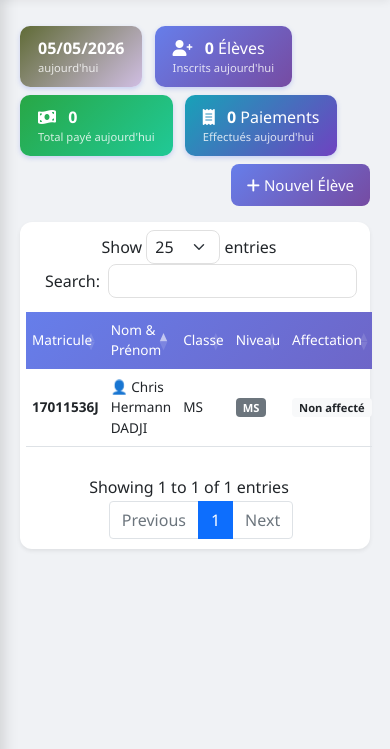
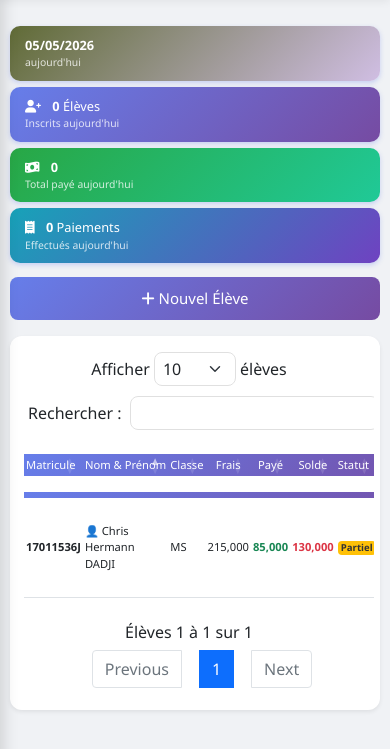
Before and after one commit to assagouJo/laureades.cg, a Flask app: page /eleves in a window 390 px wide. Shown: the part 50-799 px from the top of the page. Run offline with Flask 3, Linux system fonts and the light colour scheme; a user stored in the database is signed in; lists and menus that the app fills with data are empty; some libraries are stand-ins or nearby versions.

Commit message:
update app mobile wise

```diff
--- a/templates/eleves.html
+++ b/templates/eleves.html
@@ -36,10 +36,10 @@
     .table { font-size: 0.85rem !important; }
     .table td, .table th { padding: 8px 6px !important; vertical-align: middle; }
     .table thead { background: linear-gradient(135deg, #667eea 0%, #764ba2 100%); color: white; }
-    .table thead th { border-bottom: none; font-weight: 500; }
+    .table thead th { border-bottom: none; font-weight: 500; white-space: nowrap; }
 
     .btn-sm { padding: 4px 8px !important; font-size: 0.75rem !important; }
-    .badge { font-size: 0.7rem !important; padding: 4px 7px !important; }
+    .badge { font-size: 0.7rem !important; padding: 4px 7px !important; white-space: nowrap; }
 
     .badge-paye { background: #28a745; color: white; }
     .badge-partiel { background: #ffc107; color: #333; }
@@ -72,6 +72,151 @@
         from { transform: translateX(100%); opacity: 0; }
         to { transform: translateX(0); opacity: 1; }
     }
+
+    /* ========== STYLES RESPONSIVE ========== */
+
+    /* Tablette et petits écrans (jusqu'à 992px) */
+    @media (max-width: 992px) {
+        .container-fluid {
+            padding-left: 5px !important;
+            padding-right: 5px !important;
+        }
+
+        .stats-badge {
+            width: calc(50% - 12px);
+            padding: 8px 12px;
+            font-size: 0.8rem;
+            margin-right: 4px;
+            margin-bottom: 4px;
+        }
+
+        .stats-badge small { font-size: 0.65rem; }
+
+        .table td, .table th {
+            padding: 6px 4px !important;
+            font-size: 0.8rem !important;
+        }
+
+        .btn-sm {
+            padding: 3px 6px !important;
+            font-size: 0.7rem !important;
+        }
+
+        /* Cacher les colonnes moins prioritaires */
+        .col-affectation { display: none; }
+    }
+
+    /* Tablette portrait et mobiles larges (jusqu'à 768px) */
+    @media (max-width: 768px) {
+        .stats-badge {
+            width: calc(50% - 8px);
+            padding: 6px 10px;
+        }
+
+        .btn-group-sm > .btn {
+            padding: 2px 5px !important;
+        }
+
+        /* Cacher la colonne niveau */
+        .col-niveau { display: none; }
+
+        /* Réduire le padding des cellules */
+        .table td, .table th {
+            padding: 4px 3px !important;
+            font-size: 0.75rem !important;
+        }
+
+        /* DataTable pagination plus compacte */
+        .dataTables_paginate .paginate_button {
+            padding: 0.25em 0.5em;
+            margin-left: 2px;
+        }
+
+        .dataTables_length,
+        .dataTables_filter {
+            margin-bottom: 10px;
+        }
+
+        .dataTables_filter input {
+            width: 150px;
+        }
+    }
+
+    /* Mobiles (jusqu'à 576px) */
+    @media (max-width: 576px) {
+        .container-fluid {
+            padding-left: 0 !important;
+            padding-right: 0 !important;
+        }
+
+        /* Stats badges en pleine largeur */
+        .stats-badge {
+            width: 100%;
+            margin-right: 0;
+            margin-bottom: 6px;
+            padding: 10px 15px;
+        }
+
+        /* Cacher la colonne affectation si pas déjà fait */
+        .col-affectation { display: none; }
+
+        /* Réduire la taille des badges */
+        .badge {
+            font-size: 0.65rem !important;
+            padding: 2px 4px !important;
+        }
+
+        /* Modals plein écran sur mobile */
+        .modal-dialog {
+            margin: 0.5rem;
+            max-width: none;
+        }
+
+        /* Titre de page adapté */
+        .card-body { padding: 8px !important; }
+
+        /* Boutons d'action en colonne */
+        .btn-group-sm {
+            display: flex;
+            flex-direction: column;
+            gap: 2px;
+        }
+
+        .btn-group-sm .btn {
+            border-radius: 4px !important;
+            width: 100%;
+        }
+
+        /* Enlever les bordures arrondies problématiques */
+        .btn-group-sm .btn:not(:last-child) {
+            border-radius: 4px !important;
+        }
+
+        /* Notification toast pleine largeur */
+        .notification-toast {
+            left: 20px;
+            right: 20px;
+            min-width: auto;
+        }
+    }
+
+    /* Très petits écrans (jusqu'à 480px) */
+    @media (max-width: 480px) {
+        .table td, .table th {
+            padding: 3px 2px !important;
+            font-size: 0.7rem !important;
+        }
+
+        .btn-sm {
+            padding: 2px 4px !important;
+            font-size: 0.65rem !important;
+        }
+
+        .badge {
+            font-size: 0.6rem !important;
+            padding: 2px 3px !important;
+        }
+    }
 </style>
 {% endblock %}
 
@@ -79,8 +224,8 @@
 <div class="container-fluid">
 
     <!-- STATISTIQUES JOURNALIÈRES -->
-    <div class="row mb-3 mt-3">
-        <div class="col-12">
+    <div class="row mb-3 mt-3 align-items-center">
+        <div class="col-12 col-md-auto mb-2 mb-md-0">
             <div class="stats-badge" style="background: linear-gradient(135deg, #606b36 0%, #d0bee3 100%);">
                 <strong id="dateAujourdhui">{{ date_aujourdhui }}</strong>
                 <small>aujourd'hui</small>
@@ -102,11 +247,11 @@
                 <strong id="nombrePaiements">{{ nombre_paiements_aujourdhui }}</strong> Paiements
                 <small>Effectués aujourd'hui</small>
             </div>
+        </div>
 
-        </div>
         {% if current_user.role in ['admin', 'comptable'] %}
-        <div>
-            <a href="{{ url_for('ajouter_eleve') }}" class="btn btn-primary float-end">
+        <div class="col-12 col-md-auto ms-auto">
+            <a href="{{ url_for('ajouter_eleve') }}" class="btn btn-primary w-100 w-md-auto">
                 <i class="fas fa-plus me-1"></i>Nouvel Élève
             </a>
         </div>
@@ -117,14 +262,14 @@
     <div class="card shadow-sm p-2">
         <div class="card-body p-0">
             <div class="table-responsive">
-                <table class="table table-hover mb-0 p-2" id="elevesTable">
+                <table class="table table-hover mb-0 p-2" id="elevesTable" style="width:100%;">
                     <thead>
                         <tr>
                             <th>Matricule</th>
                             <th>Nom & Prénom</th>
                             <th>Classe</th>
-                            <th>Niveau</th>
-                            <th>Affectation</th>
+                            <th class="col-niveau">Niveau</th>
+                            <th class="col-affectation">Affectation</th>
                             <th class="text-center">Frais</th>
                             <th class="text-center">Payé</th>
                             <th class="text-center">Solde</th>
@@ -139,8 +284,8 @@
                             <td><span class="fw-bold">{{ eleve.matricule }}</span></td>
                             <td>{{ eleve.genre_icon if eleve.genre else '👤' }} {{ eleve.prenom }} {{ eleve.nom }}</td>
                             <td>{{ eleve.classe }}</td>
-                            <td>{% if eleve.sous_groupe %}<span class="badge bg-secondary">{{ eleve.sous_groupe.nom }}</span>{% else %}-{% endif %}</td>
-                            <td>{% if eleve.est_affecte_etat %}<span class="badge bg-success">Affecté</span>{% else %}<span class="badge bg-light text-dark">Non affecté</span>{% endif %}</td>
+                            <td class="col-niveau">{% if eleve.sous_groupe %}<span class="badge bg-secondary">{{ eleve.sous_groupe.nom }}</span>{% else %}-{% endif %}</td>
+                            <td class="col-affectation">{% if eleve.est_affecte_etat %}<span class="badge bg-success">Affecté</span>{% else %}<span class="badge bg-light text-dark">Non affecté</span>{% endif %}</td>
                             <td class="text-center">{{ "{:,.0f}".format(eleve.frais_scolarite_total) }}</td>
                             <td class="text-center text-success fw-bold" id="paye{{ eleve.id }}">{{ "{:,.0f}".format(eleve.montant_paye) }}</td>
                             <td class="text-center fw-bold" id="solde{{ eleve.id }}" style="color: {% if eleve.solde > 0 %}#dc3545{% else %}#28a745{% endif %};">{{ "{:,.0f}".format(eleve.solde) }}</td>
@@ -194,7 +339,7 @@
 <!-- ========== MODAL PAIEMENT ========== -->
 {% for eleve in eleves %}
 <div class="modal fade" id="paiementModal{{ eleve.id }}" tabindex="-1" data-bs-backdrop="static">
-    <div class="modal-dialog">
+    <div class="modal-dialog modal-dialog-centered">
         <div class="modal-content">
             <form id="paiementForm{{ eleve.id }}" class="paiement-ajax-form" data-eleve-id="{{ eleve.id }}">
                 <div class="modal-header bg-success text-white py-2">
@@ -245,7 +390,7 @@
 
 <!-- ========== MODAL HISTORIQUE ========== -->
 <div class="modal fade" id="recusModal" tabindex="-1" data-bs-backdrop="static">
-    <div class="modal-dialog modal-xl">
+    <div class="modal-dialog modal-xl modal-dialog-centered modal-dialog-scrollable">
         <div class="modal-content">
             <div class="modal-header" style="background: linear-gradient(135deg, #667eea 0%, #764ba2 100%); color: white;">
                 <h6 class="modal-title"><i class="fas fa-history me-2"></i>Historique des paiements</h6>
@@ -260,7 +405,7 @@
 
 <!-- ========== MODAL MODIFIER PAIEMENT ========== -->
 <div class="modal fade" id="modifierPaiementModal" tabindex="-1" data-bs-backdrop="static">
-    <div class="modal-dialog">
+    <div class="modal-dialog modal-dialog-centered">
         <div class="modal-content">
             <div class="modal-header bg-warning">
                 <h6 class="modal-title"><i class="fas fa-edit me-2"></i>Modifier le paiement</h6>
@@ -273,7 +418,7 @@
 
 <!-- ========== MODAL ANNULER PAIEMENT ========== -->
 <div class="modal fade" id="annulerPaiementModal" tabindex="-1" data-bs-backdrop="static">
-    <div class="modal-dialog">
+    <div class="modal-dialog modal-dialog-centered">
         <div class="modal-content">
             <div class="modal-header bg-danger text-white">
                 <h6 class="modal-title"><i class="fas fa-ban me-2"></i>Annuler le paiement</h6>
@@ -286,7 +431,7 @@
 
 <!-- ========== MODAL APERÇU REÇU ========== -->
 <div class="modal fade" id="recuModal" tabindex="-1" data-bs-backdrop="static">
-    <div class="modal-dialog modal-lg">
+    <div class="modal-dialog modal-lg modal-dialog-centered modal-dialog-scrollable">
         <div class="modal-content">
             <div class="modal-header" style="background: linear-gradient(135deg, #28a745 0%, #20c997 100%); color: white;">
                 <h6 class="modal-title"><i class="fas fa-receipt me-2"></i>Reçu de paiement</h6>
@@ -385,11 +530,38 @@ function mettreAJourStats() {
 
 // ========== INITIALISATION DATATABLE ==========
 $(document).ready(function() {
-    $('#elevesTable').DataTable({
-        language: { url: '//cdn.datatables.net/plug-ins/1.11.5/i18n/fr-FR.json' },
-        pageLength: 25,
+    // Détection de la largeur d'écran pour adapter le nombre d'élèves par page
+    var pageLength = 25;
+    if ($(window).width() < 576) {
+        pageLength = 10;
+    } else if ($(window).width() < 768) {
+        pageLength = 15;
+    }
+
+    var table = $('#elevesTable').DataTable({
+        language: {
+            url: '//cdn.datatables.net/plug-ins/1.11.5/i18n/fr-FR.json',
+            search: "Rechercher :",
+            lengthMenu: "Afficher _MENU_ élèves",
+            info: "Élèves _START_ à _END_ sur _TOTAL_",
+            infoEmpty: "Aucun élève trouvé",
+            infoFiltered: "(filtré de _MAX_ élèves au total)",
+            zeroRecords: "Aucun élève trouvé"
+        },
+        pageLength: pageLength,
         order: [[1, 'asc']],
-        columnDefs: [{ orderable: false, targets: [9] }]
+        columnDefs: [{ orderable: false, targets: [10] }],
+        responsive: false,
+        scrollX: true,
+        scrollCollapse: true,
+        pagingType: 'simple_numbers',
+        lengthMenu: [[10, 15, 25, 50, -1], [10, 15, 25, 50, "Tous"]],
+        dom: '<"row"<"col-sm-12 col-md-6"l><"col-sm-12 col-md-6"f>>rt<"row"<"col-sm-12 col-md-5"i><"col-sm-12 col-md-7"p>>'
+    });
+
+    // Ajuster DataTable quand la fenêtre est redimensionnée
+    $(window).on('resize', function() {
+        table.columns.adjust().draw();
     });
 
     // Ouvrir modal paiement
@@ -477,10 +649,10 @@ function voirPaiements(eleveId) {
         html += '</div>';
 
         html += '<div class="row text-center mb-3">';
-        html += '<div class="col-3"><small>Frais</small><h6>' + formatMontant(data.eleve.frais_scolarite_total) + '</h6></div>';
-        html += '<div class="col-3"><small>Payé</small><h6 class="text-success">' + formatMontant(data.eleve.montant_paye) + '</h6></div>';
-        html += '<div class="col-3"><small>Solde</small><h6 class="' + (data.eleve.solde > 0 ? 'text-danger' : 'text-success') + '">' + formatMontant(data.eleve.solde) + '</h6></div>';
-        html += '<div class="col-3"><small>Taux</small><h6>' + data.eleve.taux_paiement + '%</h6></div>';
+        html += '<div class="col-6 col-md-3"><small>Frais</small><h6>' + formatMontant(data.eleve.frais_scolarite_total) + '</h6></div>';
+        html += '<div class="col-6 col-md-3"><small>Payé</small><h6 class="text-success">' + formatMontant(data.eleve.montant_paye) + '</h6></div>';
+        html += '<div class="col-6 col-md-3"><small>Solde</small><h6 class="' + (data.eleve.solde > 0 ? 'text-danger' : 'text-success') + '">' + formatMontant(data.eleve.solde) + '</h6></div>';
+        html += '<div class="col-6 col-md-3"><small>Taux</small><h6>' + data.eleve.taux_paiement + '%</h6></div>';
         html += '</div>';
 
         if (data.paiements.length === 0) {
```
Also changed, not shown: var/app-instance/ecole_compta.db.
